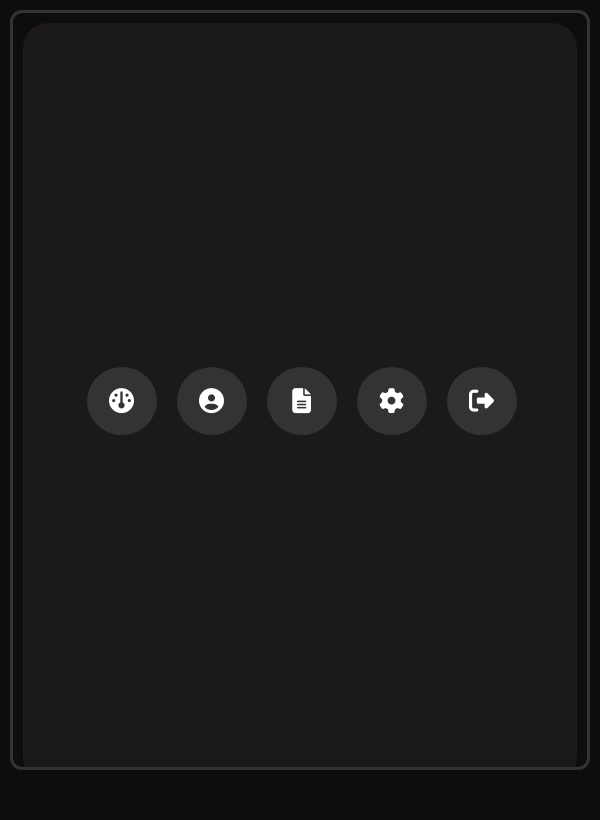
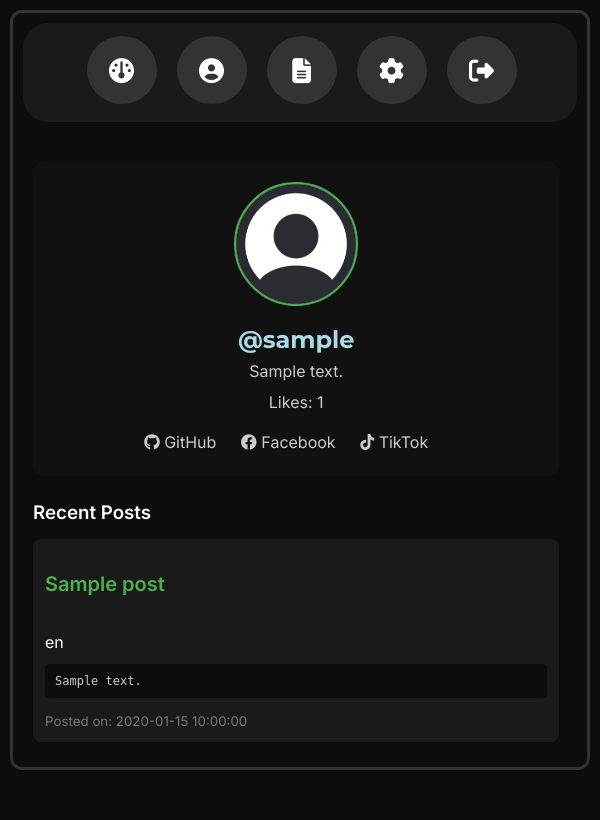
Before and after one commit to desciii/codeboard, a PHP site: the page made by main/userprofile.php in a window 600 px wide. After the commit the page ends 770 px from the top, so only its background shows below. Run offline with PHP 8.4, Linux system fonts and the light colour scheme; tables that the repository leaves empty hold one stand-in row (values such as "Sample post").

Commit message:
changed max height for main on profile and settings. also fixed user profile sidebar issue

```diff
--- a/main/profile.php
+++ b/main/profile.php
@@ -365,7 +365,7 @@
     }
 
     #main {
-        height: calc(85vh - 200px);
+        height: calc(85vh - 120px);
         width: 95%;
         overflow-y: auto;
     }
--- a/main/settings.php
+++ b/main/settings.php
@@ -457,7 +457,7 @@
   }
 
   #main {
-    height: calc(85vh - 200px);
+    height: calc(85vh - 120px);
     width: 95%;
     overflow-y: auto;
   }
--- a/main/userprofile.php
+++ b/main/userprofile.php
@@ -190,10 +190,8 @@
     }
 
 
-    @media screen and (max-width: 559px;) {
-
-      html,
-      body {
+@media screen and (max-width: 619px) and (min-width: 479px) {
+  html, body {
     height: auto;
     overflow-x: hidden;
   }
@@ -211,6 +209,7 @@
     margin-bottom: 20px;
     height: auto;
     border-radius: 25px;
+    padding-top: 10px;
   }
 
   #sidebar-links {
@@ -220,7 +219,6 @@
     align-items: center;
     gap: 20px;
     width: 100%;
-        height: 100px;
   }
 
   #sidebar-links li {
@@ -253,9 +251,9 @@
   }
 
   #main {
-        height: calc(85vh - 150px);
+    height: calc(85vh - 120px); /* adjust if needed for your sidebar height */
     width: 95%;
-        overflow-y: auto;
+    overflow-y: auto; /* THIS makes #main scrollable */
   }
 
   #main h1 {
@@ -297,7 +295,7 @@
   }
 
   .comment-form input {
-        width: calc(90% - 35px) !important;
+    width: calc(90% - 35px)!important;
     justify-content: center;
     margin: 0 auto;
     align-items: center;
```
Lines whose indentation alone changed are shown as unchanged.
